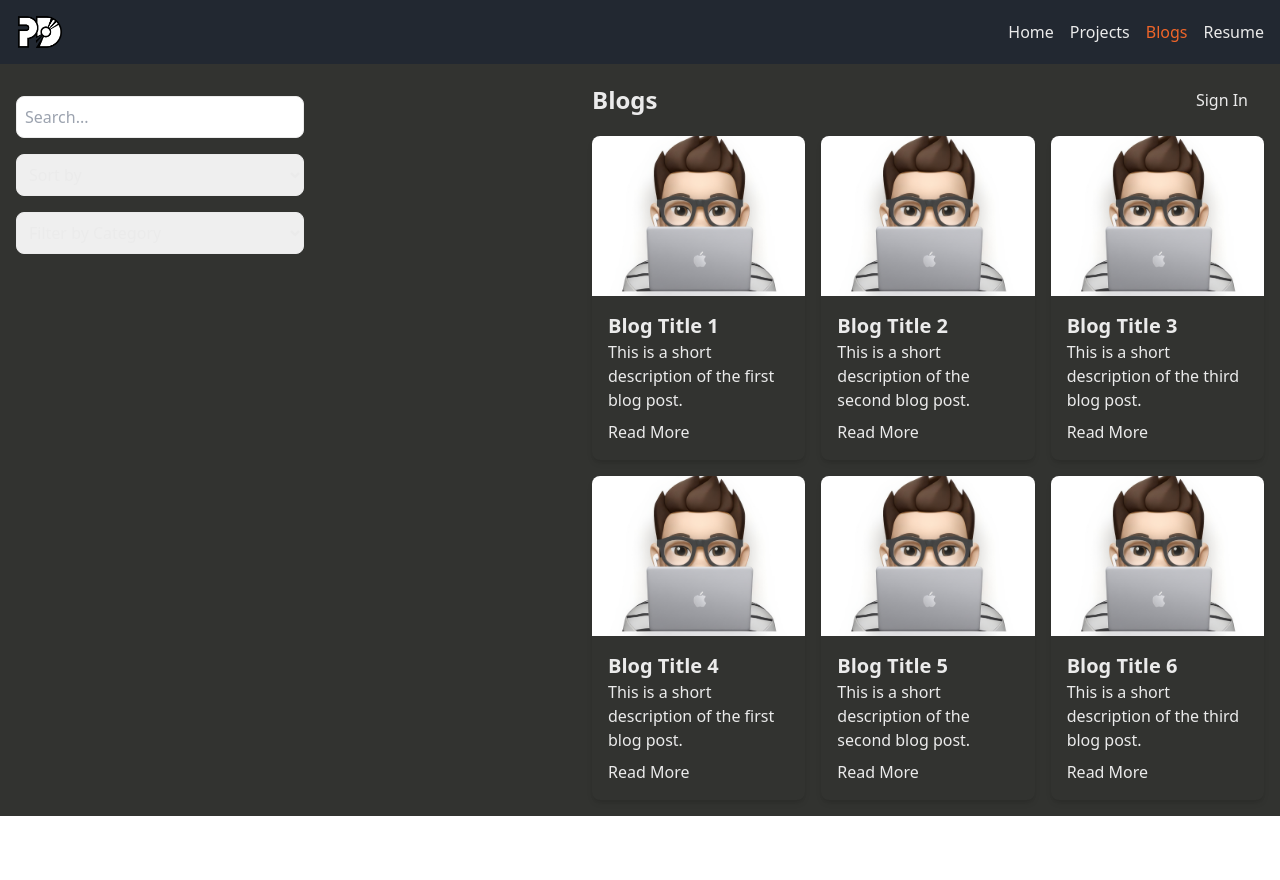
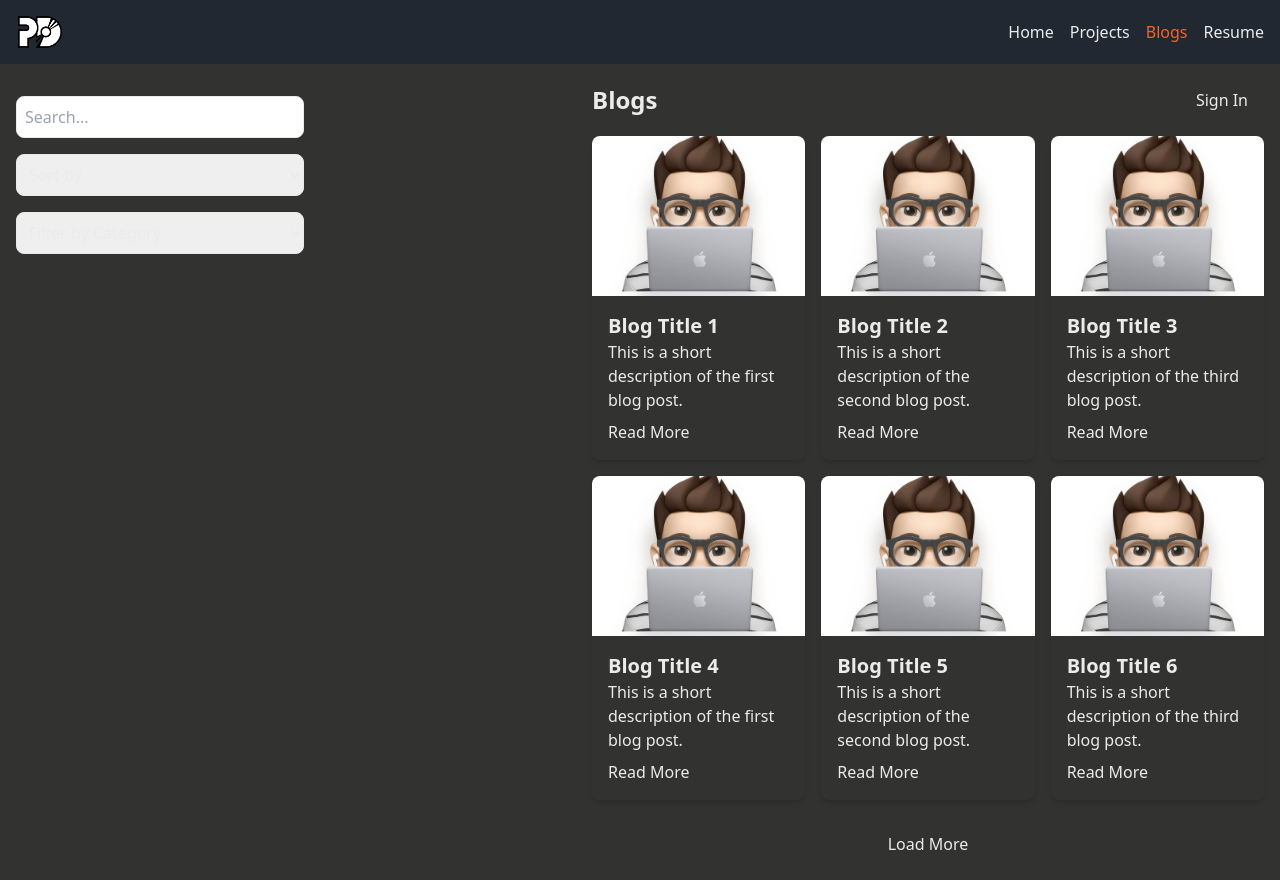
Before and after one commit to prasenjitpriyan/portfolio, a Next.js app: page /blogs in a window 1280 px wide. Before the commit the page ends 816 px from the top, so only its background shows below. Built offline with nearby package versions, Linux system fonts and the light colour scheme.

Commit message:
Again blog page updated with view more button

```diff
--- a/app/blogs/page.jsx
+++ b/app/blogs/page.jsx
@@ -5,6 +5,7 @@ import { useState } from 'react'
 
 const BlogPage = () => {
   const [isSidebarOpen, setIsSidebarOpen] = useState(false)
+  const [visibleBlogs, setVisibleBlogs] = useState(6)
 
   const blogs = [
     {
@@ -42,8 +43,30 @@ const BlogPage = () => {
       title: 'Blog Title 6',
       description: 'This is a short description of the third blog post.',
       image: '/myIMG.jpg'
+    },
+    {
+      id: 7,
+      title: 'Blog Title 7',
+      description: 'This is a short description of the third blog post.',
+      image: '/myIMG.jpg'
+    },
+    {
+      id: 8,
+      title: 'Blog Title 8',
+      description: 'This is a short description of the third blog post.',
+      image: '/myIMG.jpg'
+    },
+    {
+      id: 9,
+      title: 'Blog Title 9',
+      description: 'This is a short description of the third blog post.',
+      image: '/myIMG.jpg'
     }
   ]
+
+  const loadMoreBlogs = () => {
+    setVisibleBlogs((prevVisibleBlogs) => prevVisibleBlogs + 3)
+  }
 
   return (
     <div className="min-h-[calc(100svh-4rem)] bg-my-color-2 text-my-color-4 flex">
@@ -96,7 +119,7 @@ const BlogPage = () => {
 
         {/* Blogs Listing */}
         <div className="grid gap-4 lg:grid-cols-3 md:grid-cols-2 sm:grid-cols-1">
-          {blogs.map((blog) => (
+          {blogs.slice(0, visibleBlogs).map((blog) => (
             <div
               key={blog.id}
               className="bg-white rounded-lg shadow-md overflow-hidden hover:shadow-lg"
@@ -114,6 +137,18 @@ const BlogPage = () => {
             </div>
           ))}
         </div>
+
+        {/* Load More Button */}
+        {visibleBlogs < blogs.length && (
+          <div className="flex justify-center mt-6">
+            <button
+              onClick={loadMoreBlogs}
+              className="px-4 py-2 bg-blue-500 text-white rounded-lg hover:bg-blue-600"
+            >
+              Load More
+            </button>
+          </div>
+        )}
       </main>
 
       {/* Mobile Sidebar Toggle Button */}
```
